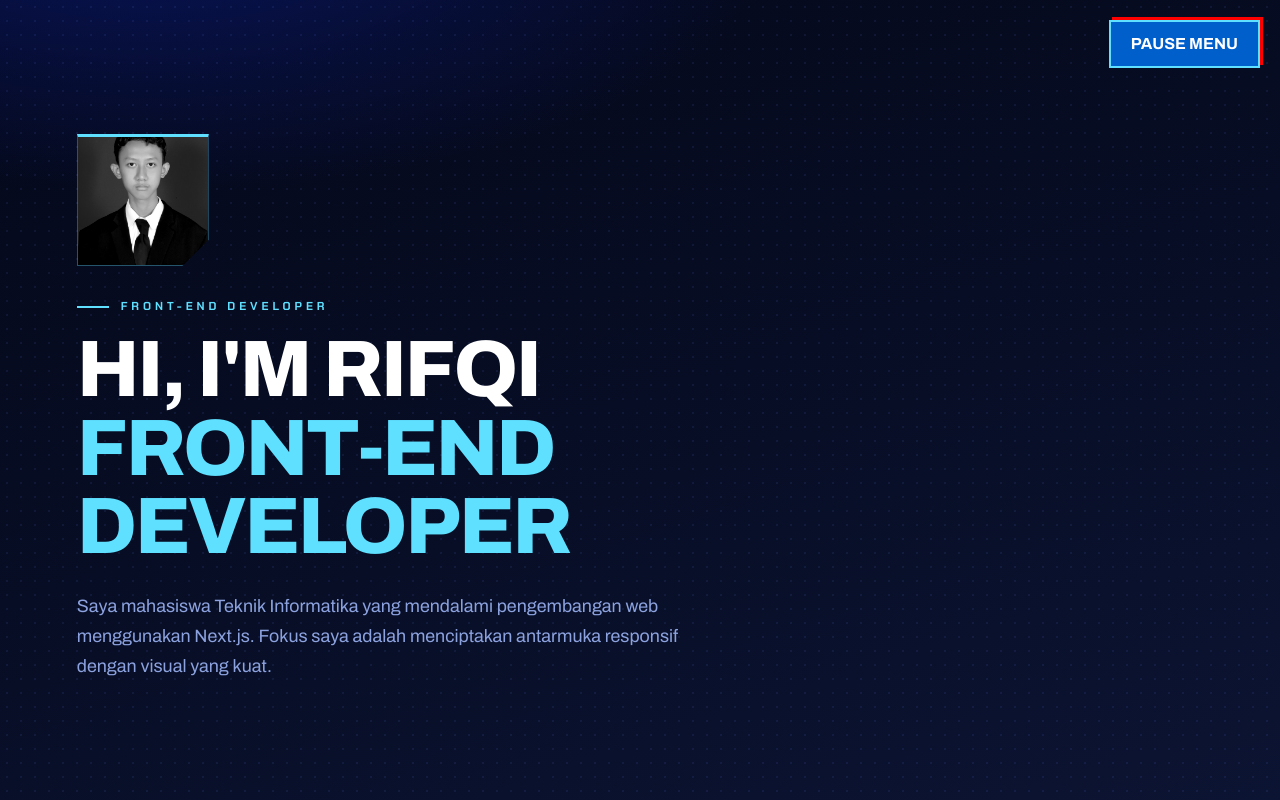
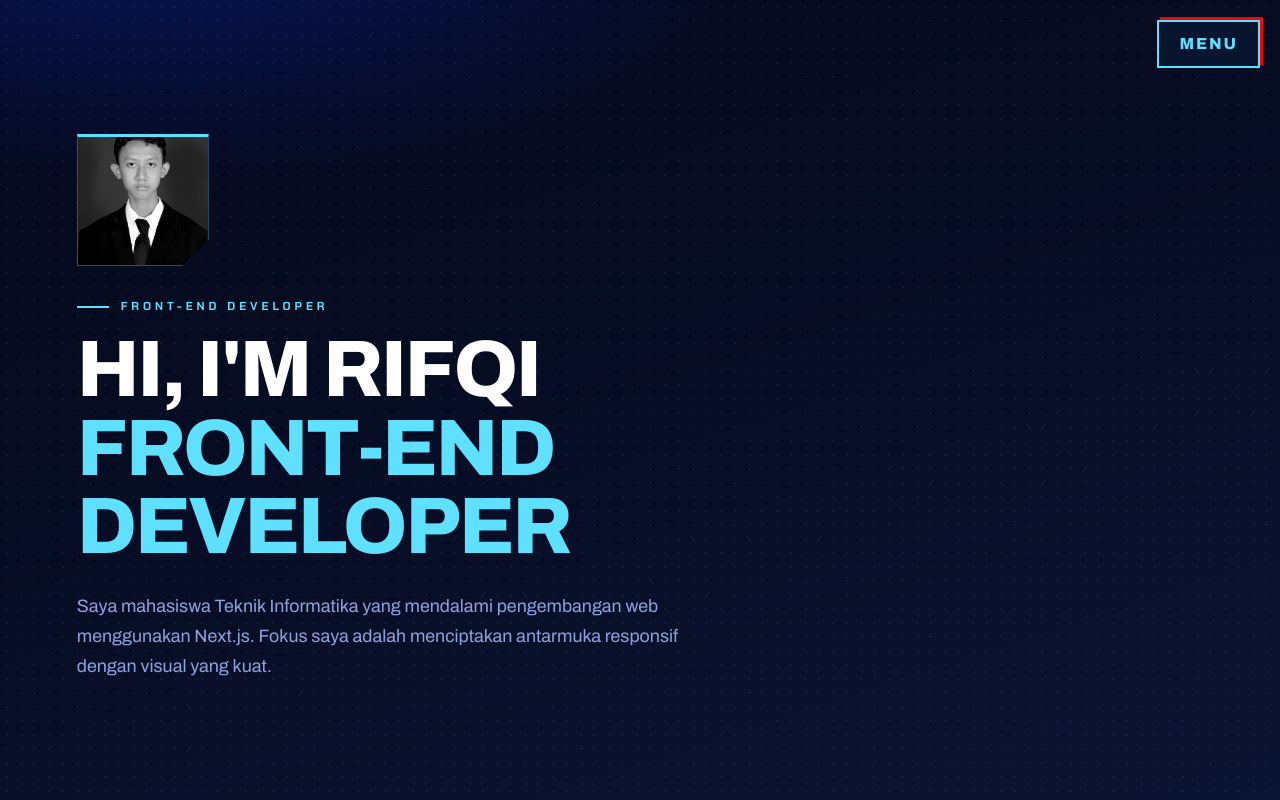
Before and after one commit to ItsQii/web-portofolio, a Next.js app: page / in a window 1280 px wide. Shown: the top 800 px of the page. Built offline with nearby package versions, Linux system fonts and the light colour scheme.

Commit message:
style: update PauseMenu button styles and text

```diff
--- a/src/components/menu/PauseMenu.tsx
+++ b/src/components/menu/PauseMenu.tsx
@@ -140,16 +140,18 @@ export function PauseMenu() {
           top: '20px',
           right: '20px',
           zIndex: 9998,
-          background: '#015FCC',
-          color: '#fff',
+          background: '#07152f',
+          color: '#5fe0ff',
           border: '2px solid #5fe0ff',
           padding: '10px 20px',
-          fontWeight: 'bold',
+          fontWeight: 800,
+          letterSpacing: '0.12em',
+          textTransform: 'uppercase',
           cursor: 'pointer',
           boxShadow: '3px -3px 0px #F00',
         }}
       >
-        PAUSE MENU
+        MENU
       </button>
 
       {/* OVERLAY FULLSCREEN */}
```
